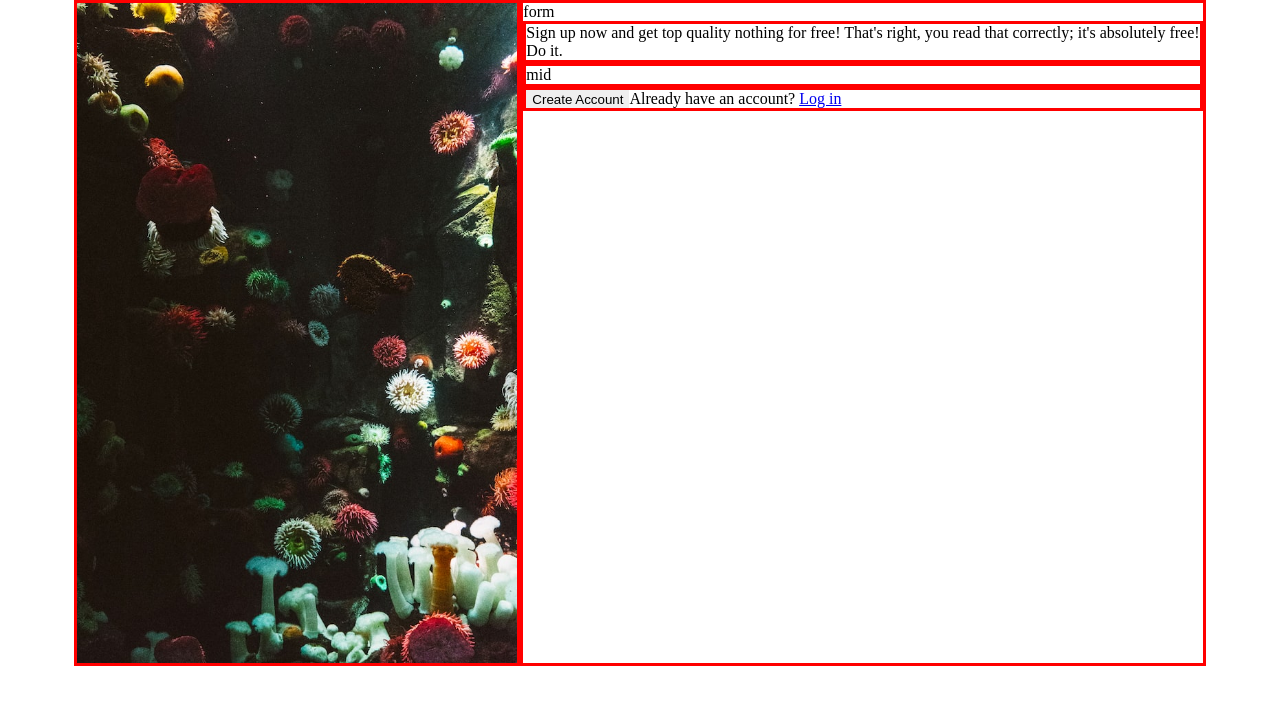
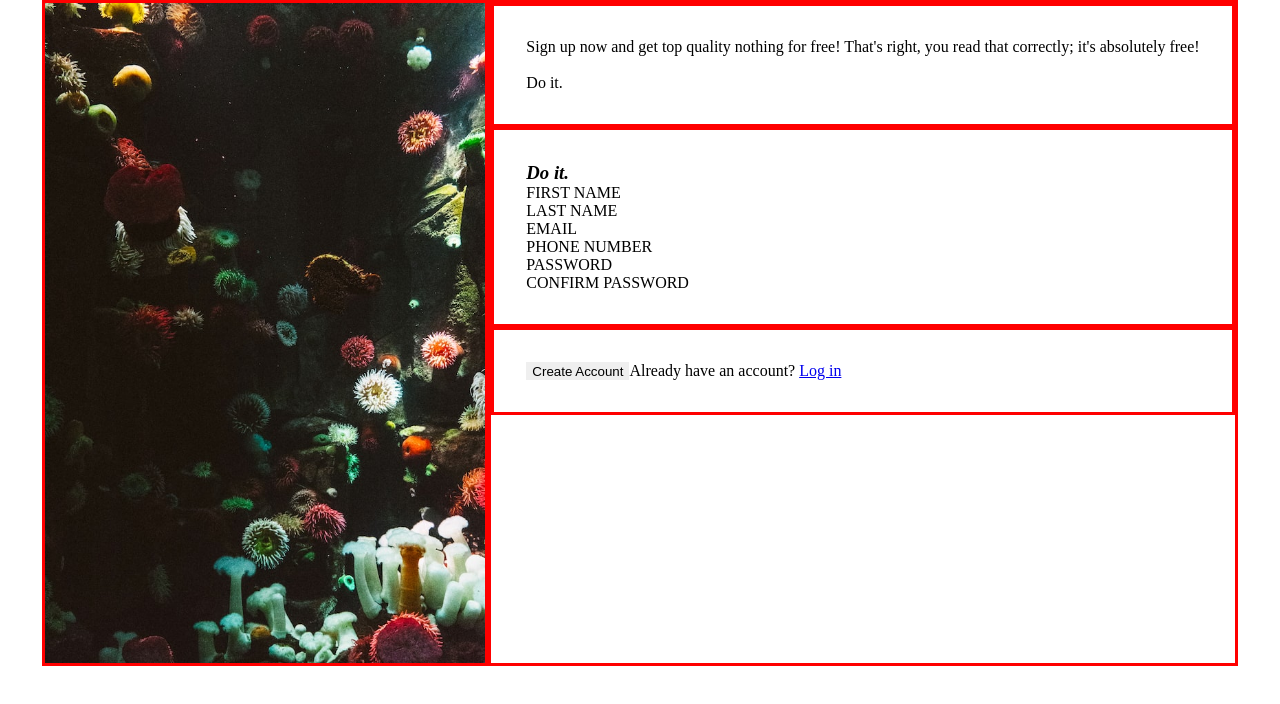
Before and after one commit to backgroundvibes/odin-sign-up-form, a plain HTML site: page index.html in a window 1280 px wide. Drawn offline with Linux system fonts and the light colour scheme.

Commit message:
Add form with elements
also, add padding to .header, .mid and .footer.

```diff
--- a/index.html
+++ b/index.html
@@ -9,16 +9,44 @@
     <div class="banner">
         <img src="scott-webb-e3dY8laAQtA-unsplash.jpg" alt="banner image of coral reef">
     </div>
-    <div class="form">
-        form
+    <div class="form-page">
         <div class="header">
             <p>
                 Sign up now and get top quality nothing for free! That's right,
                 you read that correctly; it's absolutely free!
+                <br>
                 <br>Do it.
             </p>
         </div>
-        <div class="mid">mid</div>
+        <div class="mid">
+            <h3><em>Do it.</em></h3>
+            <form action="###" method="post">
+                <div>
+                    <label for="first_name">FIRST NAME</label>
+                    <input type="text" name="first_name" id="first_name">
+                </div>
+                <div>
+                    <label for="last_name">LAST NAME</label>
+                    <input type="text" name="last_name" id="last_name">
+                </div>
+                <div>
+                    <label for="user_email">EMAIL</label>
+                    <input type="email" name="user_email" id="user_email">
+                </div>
+                <div>
+                    <label for="phone_number">PHONE NUMBER</label>
+                    <input type="number" name="phone_number" id="phone_number">
+                </div>
+                <div>
+                    <label for="user_password">PASSWORD</label>
+                    <input type="password" name="user_password" id="user_password">
+                </div>
+                <div>
+                    <label for="confirm_password">CONFIRM PASSWORD</label>
+                    <input type="password" name="confirm_password" id="confirm_password">
+                </div>
+            </form>
+        </div>
         <div class="footer">
             <button>Create Account</button>
             <p>Already have an account? <a href="###">Log in</a></p>
--- a/style.css
+++ b/style.css
@@ -1,11 +1,16 @@
 * {
     margin: 0px;
     border: 0px;
+
 }
 
-.banner, .form, .header, .mid, .footer {
+.banner, .form-page, .header, .mid, .footer {
     display: flex;
     border: 3px solid red;
+}
+
+.mid, .header, .footer {
+    padding: 2rem;
 }
 
 body {
@@ -13,7 +18,11 @@ body {
     justify-content: center;
 }
 
-.form {
+.form-page {
+    flex-direction: column;
+}
+
+.mid {
     flex-direction: column;
 }
 
```
